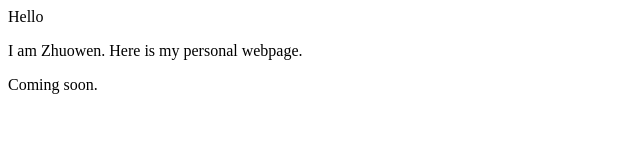
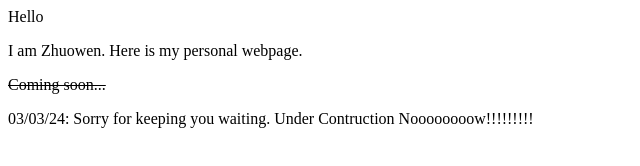
Before and after one commit to MickShen7558/mickshen7558.github.io, a plain HTML site: page index.html in a window 1280 px wide. Shown: the whole page, without its empty margins (0-640 px from the left). Drawn offline with Linux system fonts and the light colour scheme.

Commit message:
under construction

```diff
--- a/index.html
+++ b/index.html
@@ -1,3 +1,4 @@
 <p>Hello</p>
 <p>I am Zhuowen. Here is my personal webpage. </p>
-<p>Coming soon. </p>
+<p><s>Coming soon... </s></p>
+<p>03/03/24: Sorry for keeping you waiting. Under Contruction Noooooooow!!!!!!!!!</p>
```
